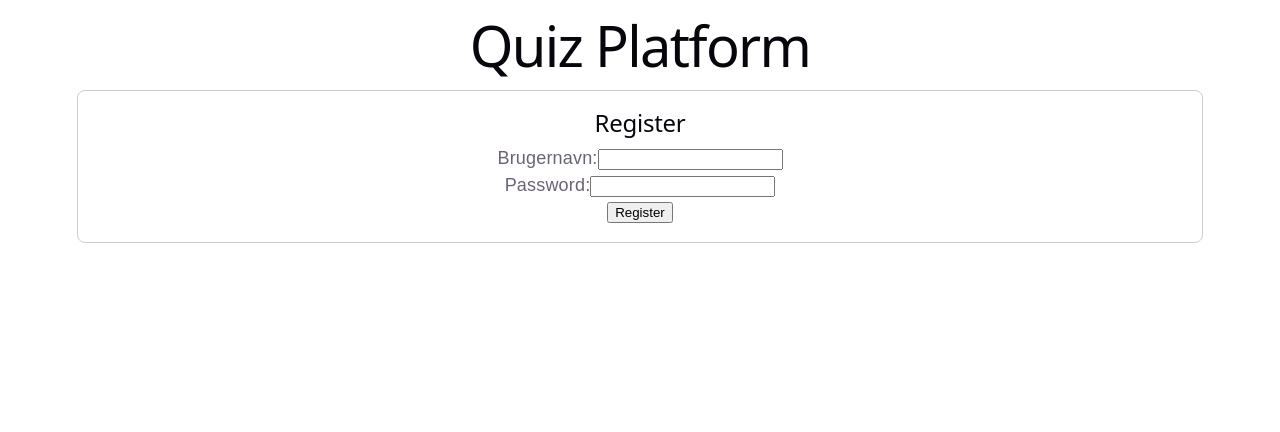
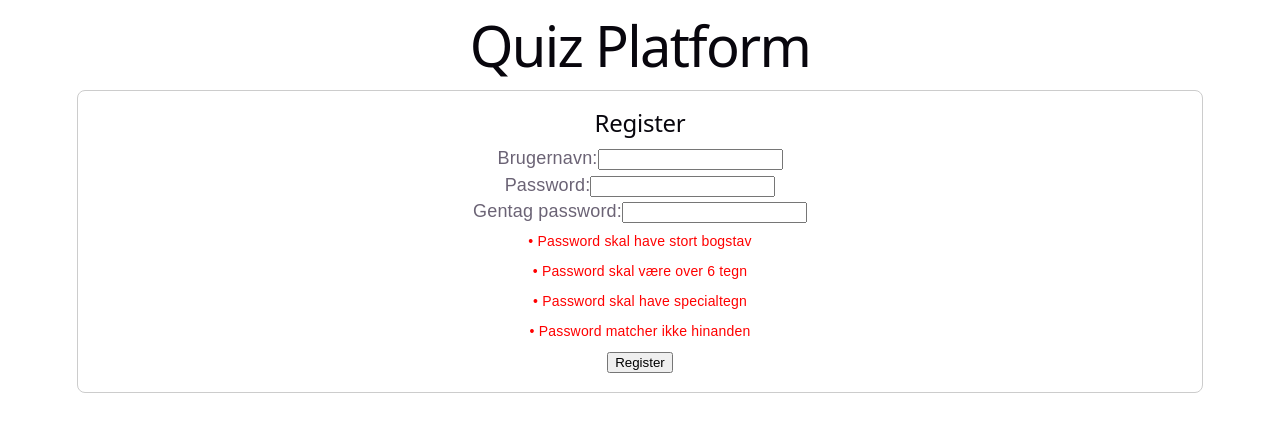
Before and after one commit to Laurapoyner/quiz-platform, a Vue app in the folder client/: page / in a window 1280 px wide. Both pictures are taken after a click on the button "Opret konto". Shown: the top 432 px of the page. Built offline with nearby package versions, Linux system fonts and the light colour scheme.

Commit message:
Password if statement

```diff
--- a/client/src/style.css
+++ b/client/src/style.css
@@ -125,3 +125,16 @@ p {
   color: red;
   margin-top: 1rem;
 }
+
+.password-rules p {
+    margin: 4px 0;
+    font-size: 14px;
+}
+
+.valid {
+    color: green;
+}
+
+.invalid {
+    color: red;
+}
--- a/client/src/views/RegisterView.vue
+++ b/client/src/views/RegisterView.vue
@@ -17,6 +17,26 @@
             <label>Password:</label>
             <input v-model="password" type="password" required />
         </div>
+        <div>
+            <label>Gentag password:</label>
+            <input v-model="confirmPassword" type="password" required />
+        </div>
+
+        <div class="password-rules">
+            <p :class="{ valid: passwordRules.hasUppercase, invalid: !passwordRules.hasUppercase }">
+                • Password skal have stort bogstav
+            </p>
+            <p :class="{ valid: passwordRules.hasLength, invalid: !passwordRules.hasLength }">
+                • Password skal være over 6 tegn
+            </p>
+            <p :class="{ valid: passwordRules.hasSpecial, invalid: !passwordRules.hasSpecial }">
+                • Password skal have specialtegn
+            </p>
+            <p :class="{ valid: passwordRules.passwordsMatch, invalid: !passwordRules.passwordsMatch }">
+                • Password matcher ikke hinanden
+            </p>
+        </div>
+
         <button type="submit">Register</button>
     </form>
     <p v-if="error" class="error">{{ error }}</p>
@@ -29,12 +49,44 @@ export default {
     return {
       username: "",
       password: "",
+      confirmPassword: "",
       error: "",
     };
         },
+        computed: {
+            passwordRules() {
+                return {
+                    hasUppercase: /[A-Z]/.test(this.password),
+                    hasLength: this.password.length >= 6,
+                    hasSpecial: /[!@#$%^&*(),.?":{}|<>]/.test(this.password),
+                    passwordsMatch: this.password === this.confirmPassword && this.password !== "",
+                };
+            }
+        },
+
   methods: {
     async register() {
-      this.error = "";
+          if (
+              !this.passwordRules.hasUppercase ||
+              !this.passwordRules.hasLength ||
+              !this.passwordRules.hasSpecial ||
+              !this.passwordRules.passwordsMatch
+          ) {
+              this.error = "Password opfylder ikke kravene";
+              return;
+          }
+
+          //check om passwords matcher
+          if (this.password !== this.confirmPassword) {
+              this.error = "Passwords matcher ikke";
+              return;
+          }
+          //minimum længde på 6
+          if (this.password.length < 6) {
+              this.error = "Password skal være mindst 6 tegn";
+              return;
+
+          }
       try {
         // TO DO: Hvordan bliver bruger oprettet i systemet // send til rigtigt endpoint
         const response = await fetch("http://localhost:3000/api/register", {
@@ -61,4 +113,6 @@ export default {
     },
   },
     };
+
+
 </script>
```
Lines whose indentation alone changed are shown as unchanged.
